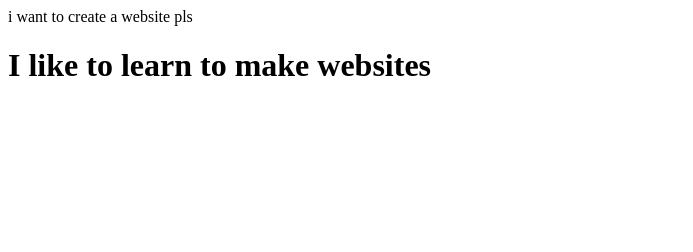
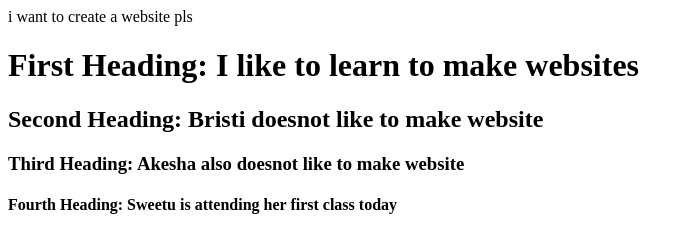
Before and after one commit to apekshy4/WebDev, a plain HTML site: page index.html in a window 1280 px wide. Shown: the whole page, without its empty margins (0-693 px from the left). Drawn offline with Linux system fonts and the light colour scheme.

Commit message:
Headings

```diff
--- a/index.html
+++ b/index.html
@@ -7,6 +7,9 @@
 </head>
 <body>
   i want to create a website pls
-  <h1> I like to learn to make websites</h1>
+  <h1> First Heading: I like to learn to make websites</h1>
+  <h2> Second Heading: Bristi doesnot like to make website</h2>
+  <h3> Third Heading: Akesha also doesnot like to make website</h3>
+  <h4> Fourth Heading: Sweetu is attending her first class today</h4>
 </body>
 </html>
```
